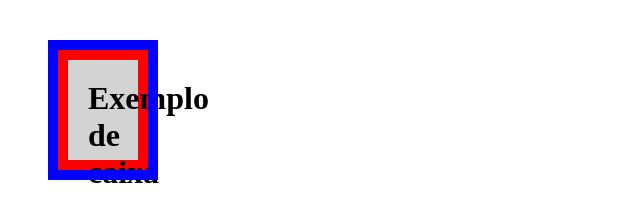
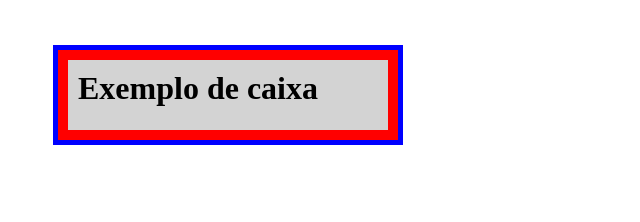
Before and after one commit to Programacao-para-Web-Design/aula-18-09-th-e-maria-n, a plain HTML site: page index.html in a window 1280 px wide. Shown: the whole page, without its empty margins (0-640 px from the left). Drawn offline with Linux system fonts and the light colour scheme.

Commit message:
Update index.html

```diff
--- a/index.html
+++ b/index.html
@@ -3,14 +3,14 @@
 <head>
     <style>
     h1{
- width: 30px; /* Largura de 30 pixels */
- height: 60px; /* Altura de 50 pixels */
+ width: 300px; /* Largura de 30 pixels */
+ height: 50px; /* Altura de 50 pixels */
  background-color: Lightgray; /* Cor de fundo cinza claro */
  border-width: 10px; /* Largura da borda de 10 pixels */
  border-style: solid; /* Estilo da borda é solida */
  border-color: red; /* Cor da borda é vermelho */
- padding: 20px; /* Preenchimento de 20 pixels */
- outline-width: 10px; /* Largura do contorno de 10 pixels */
+ padding: 10px; /* Preenchimento de 20 pixels */
+ outline-width: 5px; /* Largura do contorno de 10 pixels */
  outline-style: solid; /* Estilo do contorno é solido */
  outline-color: blue; /* Cor do contorno é azul */
  margin: 50px; /* margem de 50 pixels */
```
